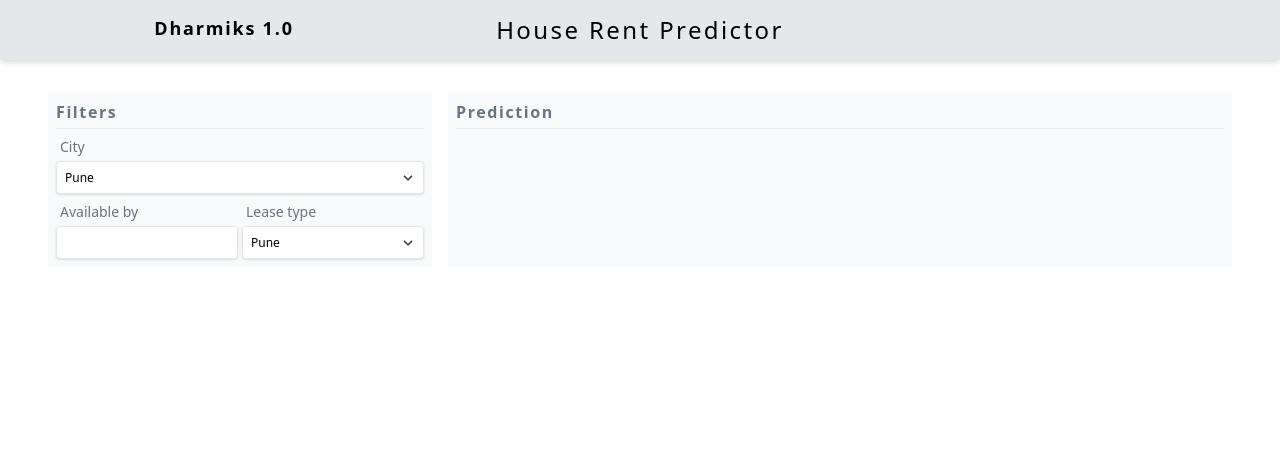
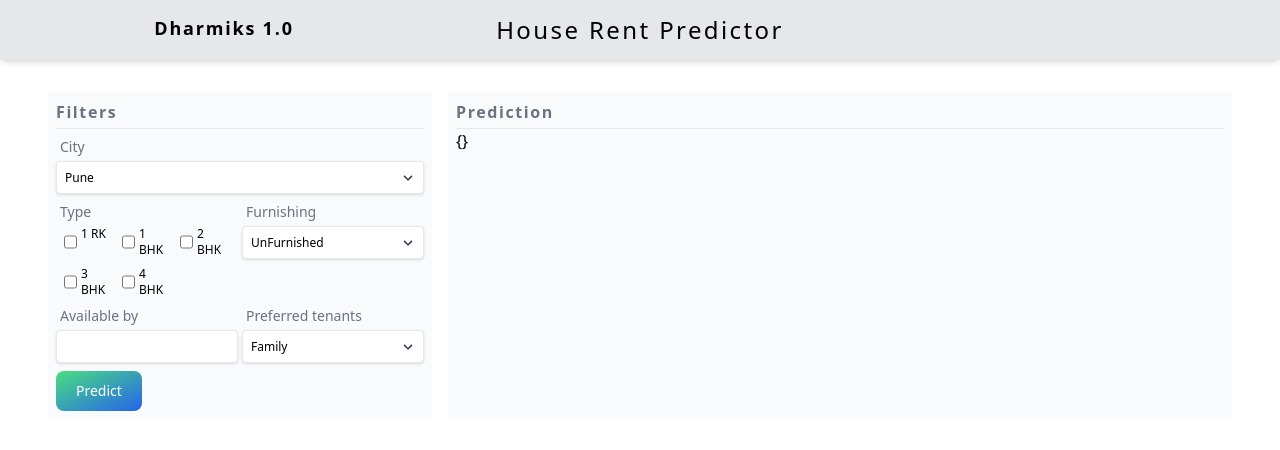
Before and after one commit to daigavane70/machine-knight-client, a React (Create React App) app: page / in a window 1280 px wide. Shown: the top 450 px of the page. Built offline with nearby package versions, Linux system fonts and the light colour scheme.

Commit message:
project initiated

```diff
--- a/src/App.js
+++ b/src/App.js
@@ -2,14 +2,20 @@ import { Field, Formik } from "formik";
 import "./App.css";
 import DatePicker from "react-datepicker";
 import "react-datepicker/dist/react-datepicker.css";
+import { useState } from "react";
 
-function App() {
-  function Filter() {
+function Filter({ onSubmit }) {
   return (
     <Formik
       initialValues={{
         location: "",
+        type: [],
         availableBy: "",
+        tenants: "",
+        furnishing: "",
+      }}
+      onSubmit={(values) => {
+        onSubmit(values);
       }}
     >
       {(formik) => {
@@ -17,9 +23,7 @@ function App() {
           <div className="space-y-2">
             {/*  */}
             <div className="space-y-1">
-                <div className="text-sm px-1 font-light text-gray-500">
-                  City
-                </div>
+              <div className="text-sm px-1 font-light text-gray-500">City</div>
               <div class="inline-block relative w-full">
                 <Field as="select" name="location" className={fieldClassName}>
                   <option value="red">Pune</option>
@@ -34,6 +38,63 @@ function App() {
                   >
                     <path d="M9.293 12.95l.707.707L15.657 8l-1.414-1.414L10 10.828 5.757 6.586 4.343 8z" />
                   </svg>
+                </div>
+              </div>
+            </div>
+            <div className="grid grid-cols-2 gap-1">
+              {/*  */}
+              <div className="space-y-1">
+                <div className="text-sm px-1 font-light text-gray-500">
+                  Type
+                </div>
+                <div className="grid grid-cols-3 gap-2 px-2">
+                  <div className="flex space-x-1 text-xs">
+                    <Field type="checkbox" name="type" value="1 RK"></Field>
+                    <div>1 RK</div>
+                  </div>
+                  <div className="flex space-x-1 text-xs">
+                    <Field type="checkbox" name="type" value="1 BHK"></Field>
+                    <div>1 BHK</div>
+                  </div>
+                  <div className="flex space-x-1 text-xs">
+                    <Field type="checkbox" name="type" value="2 BHK"></Field>
+                    <div>2 BHK</div>
+                  </div>
+                  <div className="flex space-x-1 text-xs">
+                    <Field type="checkbox" name="type" value="3 BHK"></Field>
+                    <div>3 BHK</div>
+                  </div>
+                  <div className="flex space-x-1 text-xs">
+                    <Field type="checkbox" name="type" value="4 BHK"></Field>
+                    <div>4 BHK</div>
+                  </div>
+                </div>
+              </div>
+
+              {/*  */}
+              <div className="space-y-1">
+                <div className="text-sm px-1 font-light text-gray-500">
+                  Furnishing
+                </div>
+                <div class="inline-block relative w-full">
+                  <Field
+                    as="select"
+                    name="furnishing"
+                    className={fieldClassName}
+                  >
+                    <option value="red">UnFurnished</option>
+                    <option value="red">Fully Furnished</option>
+                    <option value="green">Semi Furnished</option>
+                  </Field>
+                  <div class="pointer-events-none absolute inset-y-0 right-0 flex items-center px-2 text-gray-700">
+                    <svg
+                      class="fill-current h-4 w-4"
+                      xmlns="http://www.w3.org/2000/svg"
+                      viewBox="0 0 20 20"
+                    >
+                      <path d="M9.293 12.95l.707.707L15.657 8l-1.414-1.414L10 10.828 5.757 6.586 4.343 8z" />
+                    </svg>
+                  </div>
                 </div>
               </div>
             </div>
@@ -58,17 +119,13 @@ function App() {
               {/*  */}
               <div className="space-y-1">
                 <div className="text-sm px-1 font-light text-gray-500">
-                    Lease type
+                  Preferred tenants
                 </div>
                 <div class="inline-block relative w-full">
-                    <Field
-                      as="select"
-                      name="location"
-                      className={fieldClassName}
-                    >
-                      <option value="red">Pune</option>
-                      <option value="green">Bangalore</option>
-                      <option value="blue">Chennai</option>
+                  <Field as="select" name="tenants" className={fieldClassName}>
+                    <option value="red">Family</option>
+                    <option value="green">Bachelore</option>
+                    <option value="blue">Any</option>
                   </Field>
                   <div class="pointer-events-none absolute inset-y-0 right-0 flex items-center px-2 text-gray-700">
                     <svg
@@ -82,12 +139,21 @@ function App() {
                 </div>
               </div>
             </div>
+            <button
+              onClick={formik.handleSubmit}
+              className="text-white bg-gradient-to-br from-green-400 to-blue-600 hover:bg-gradient-to-bl focus:ring-4 focus:outline-none focus:ring-green-200 dark:focus:ring-green-800 font-medium rounded-lg text-sm px-5 py-2.5 text-center mr-2 mb-2"
+            >
+              Predict
+            </button>
           </div>
         );
       }}
     </Formik>
   );
 }
+
+function App() {
+  const [filters, setFilters] = useState({});
 
   return (
     <div className="">
@@ -107,12 +173,17 @@ function App() {
             <h2 className=" tracking-widest font-bold text-gray-500 border-b pb-1">
               Filters
             </h2>
-            <Filter></Filter>
+            <Filter
+              onSubmit={(values) => {
+                setFilters(values);
+              }}
+            ></Filter>
           </div>
           <div className="col-span-4 bg-slate-50 h-full w-full p-2">
             <h2 className=" tracking-widest font-bold text-gray-500 border-b pb-1">
               Prediction
             </h2>
+            <div>{JSON.stringify(filters)}</div>
           </div>
         </div>
       </div>
```
Lines whose indentation alone changed are shown as unchanged.
